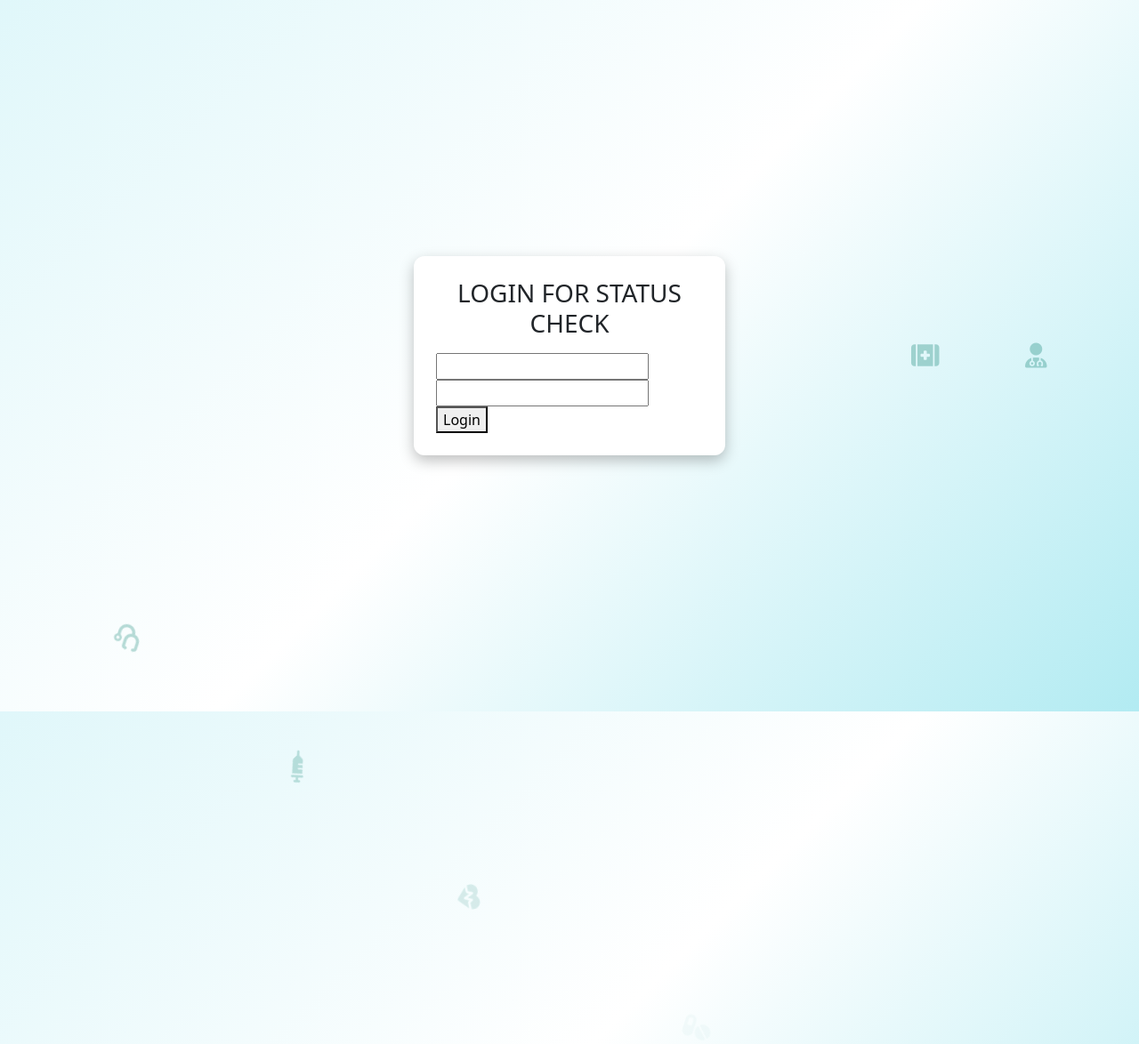
After one commit to karan705014/hospital_mgmt_drf_and_js, a Django app: template hospital_app/templates/status_verify.html in a window 1280 px wide. The commit adds this page. Shown: the whole page at 89% size. Run offline with Django 3.2, Linux system fonts and the light colour scheme; the template is opened without the code that fills it, so the values that code supplies are empty.

Commit message:
update some code according to next step

```diff
--- a/hospital_app/templates/base.html
+++ b/hospital_app/templates/base.html
@@ -37,7 +37,7 @@
                         <a class="nav-link active" aria-current="page" href="{% url 'registration_detail' %}">Register(patient)</a>
                     </li>
                     <li class="nav-item">
-                        <a class="nav-link active" aria-current="page" href="#">Appointment</a>
+                        <a class="nav-link active" aria-current="page" href="{% url 'status_verify' %}">Appointment Status</a>
                     </li>
                     <li class="nav-item">
                         <a class="nav-link active" aria-current="page" href="#">About</a>
--- /dev/null
+++ b/hospital_app/templates/status_verify.html
@@ -0,0 +1,81 @@
+<!DOCTYPE html>
+<html lang="en">
+<head>
+  <meta charset="UTF-8">
+  <title>Patient Login</title>
+  <link href="https://cdn.jsdelivr.net/npm/bootstrap@5.3.2/dist/css/bootstrap.min.css" rel="stylesheet">
+  <style>
+    body {
+      background: linear-gradient(135deg, #e0f7fa, #ffffff, #b2ebf2);
+      height: 100vh;
+      display: flex;
+      justify-content: center;
+      align-items: center;
+      overflow: hidden;
+    }
+
+    /* Floating hospital icons */
+    .icon {
+      position: absolute;
+      font-size: 28px;
+      color: rgba(0, 121, 107, 0.3);
+      animation: float 12s linear infinite;
+    }
+
+    @keyframes float {
+      0% {
+        transform: translateY(100vh) rotate(0deg);
+        opacity: 0;
+      }
+      50% {
+        opacity: 1;
+      }
+      100% {
+        transform: translateY(-10vh) rotate(360deg);
+        opacity: 0;
+      }
+    }
+
+    .login-box {
+      background: #fff;
+      padding: 25px;
+      border-radius: 12px;
+      box-shadow: 0 6px 16px rgba(0,0,0,0.25);
+      width: 350px;
+      position: relative;
+      z-index: 10;
+    }
+
+    .btn-login {
+      background-color: #00796b;
+      color: #fff;
+      font-weight: 600;
+      border-radius: 25px;
+    }
+    .btn-login:hover {
+      background-color: #004d40;
+    }
+  </style>
+  <link rel="stylesheet" href="https://cdnjs.cloudflare.com/ajax/libs/font-awesome/6.4.2/css/all.min.css">
+</head>
+<body>
+
+  <!-- Floating icons (Font Awesome hospital set) -->
+  <i class="fa-solid fa-stethoscope icon" style="left:10%; animation-delay:0s;"></i>
+  <i class="fa-solid fa-syringe icon" style="left:25%; animation-delay:2s;"></i>
+  <i class="fa-solid fa-heart-pulse icon" style="left:40%; animation-delay:4s;"></i>
+  <i class="fa-solid fa-pills icon" style="left:60%; animation-delay:6s;"></i>
+  <i class="fa-solid fa-kit-medical icon" style="left:80%; animation-delay:8s;"></i>
+  <i class="fa-solid fa-user-doctor icon" style="left:90%; animation-delay:10s;"></i>
+
+  <div class="login-box">
+    <h3 class="text-center mb-3"> LOGIN FOR STATUS CHECK</h3>
+   <form method="POST" action="{% url 'status_check' %}">
+    {% csrf_token %}
+    <input type="text" name="phone">
+    <input type="password" name="password">
+    <button type="submit">Login</button>
+    </form>
+  </div>
+</body>
+</html>
--- a/hospital_app/urls.py
+++ b/hospital_app/urls.py
@@ -8,4 +8,8 @@ urlpatterns = [
     path('patient/login/',views.patient_login,name="patient_login"),
     path('patient/verify',views.patient_verify,name="patient_verify"),
     path('book/appointment/', views.book_appointment, name="book_appointment"),
+    path('appointment/success',views.appointment_success,name="appointment_success"),
+    path('status/verify',views.status_verify,name="status_verify") ,
+    path('status/check',views.status_check,name="status_check"),
+    path('status/page',views.status_page,name="status_page")
 ]
```
Also changed, not shown: hospital_app/static/css/appointment_success.css (+23 -27 lines), hospital_app/templates/appointment_sucess.html (+10 -2 lines), hospital_app/views.py (+28 -1 lines), db.sqlite3, hospital_app/templates/patient_dashboard.html (deleted), hospital_app/templates/status_page.html (added).
